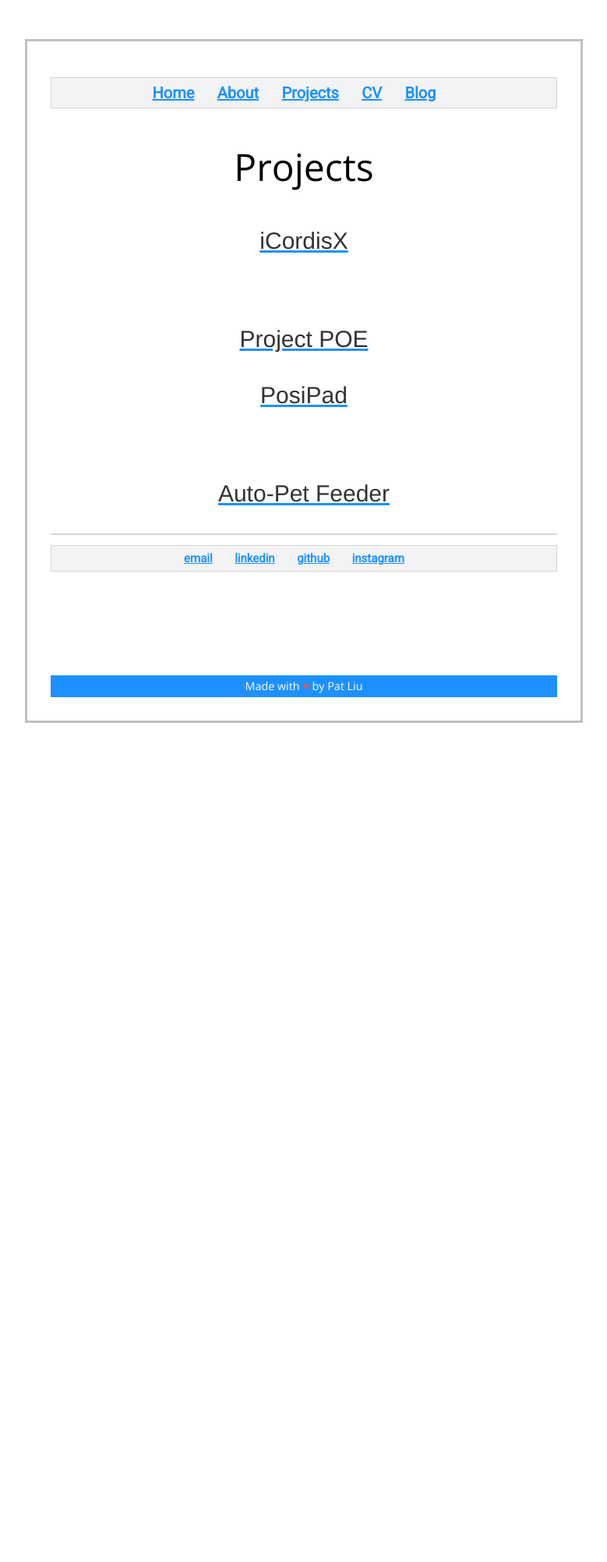
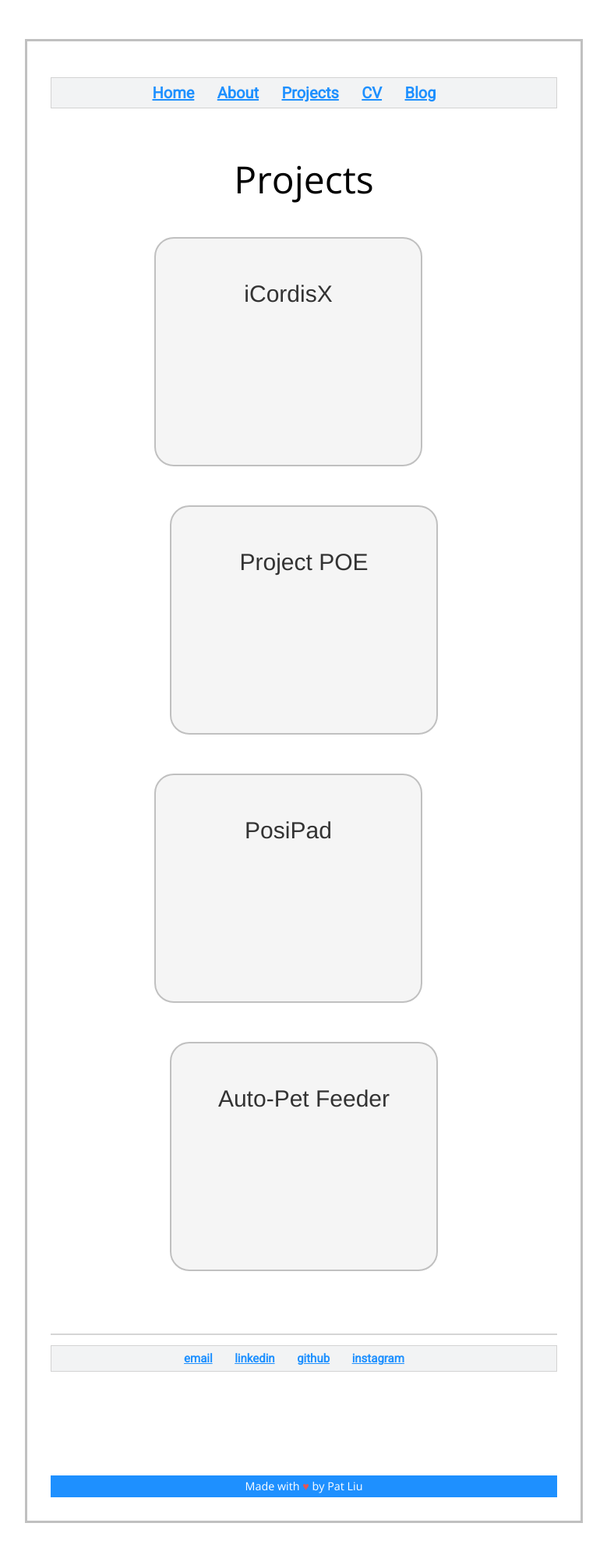
Before and after one commit to pat-liu/WebsiteV1, a Jekyll site: the page built from projects/index.html, in a window 1280 px wide. Shown: the whole page at 78% size, without its empty margins (250-1029 px from the left). Built offline with Jekyll 4.4.1, drawn with Linux system fonts in a browser that asks for light colours; before the commit the page ends 977 px from its top, so only the background shows below that.

Commit message:
Update main.css

```diff
--- a/css/main.css
+++ b/css/main.css
@@ -62,6 +62,9 @@ img.pfp {
     width: 80%;
     height: 80%;
 }
+.container{
+   overflow: hidden;
+}
 nav ul, footer ul {
     font-family: 'Helvetica', 'Arial', 'Sans-Serif';
     padding: 7px;
@@ -121,7 +124,7 @@ p.center {
     text-align:center;
 }
 p.centerfooter{
-    font-family: 'Open Sans', sans-serif;
+   font-family: 'Open Sans', sans-serif;
     font-size: 1.4em;
     /* line-height: 1.4em; */
     color: white;
@@ -178,6 +181,19 @@ img.pfp {
     border-color: #1e90ff;
     border: 3px solid #1e90ff;
 }
+#rectangle {
+    border-radius: 25px;
+    border: 2px solid #C0C0C0 ;
+    padding: 20px;
+    width: 300px;
+    height: 250px;
+    background-color:whitesmoke;
+    display: inline-block;
+    margin-bottom: 50px;
+  }
+  #rectangle:hover {
+    background-color: #C0C0C0;
+  }
 ul.posts li {
     list-style: none;
     text-align: -webkit-center;
```
